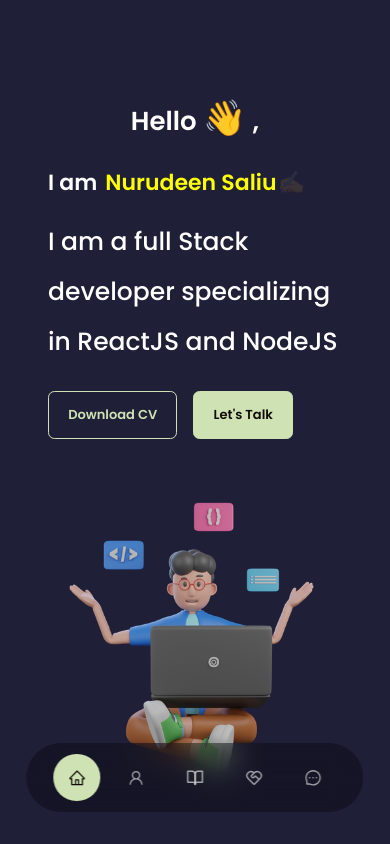
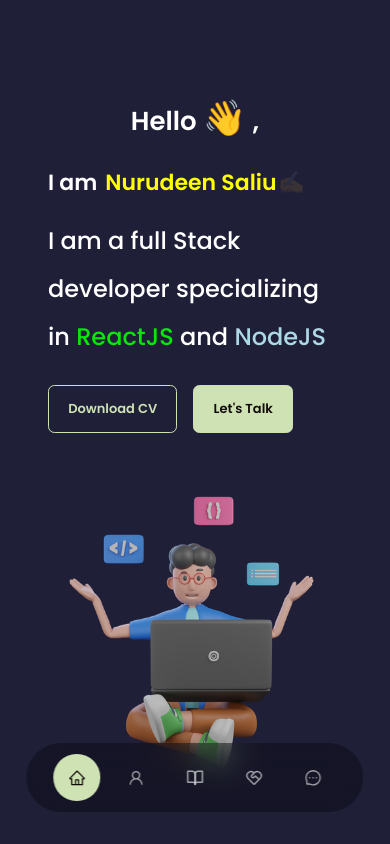
Before and after one commit to nurez305/my-portfolio-website, a React (Create React App) app: page / in a window 390 px wide. Shown: the top 844 px of the page. Built offline with nearby package versions, Linux system fonts and the light colour scheme.

Commit message:
adding new text

```diff
--- a/src/components/hero/Hero.jsx
+++ b/src/components/hero/Hero.jsx
@@ -65,7 +65,7 @@
               </span>
             </div>
             <h1 className="hero-main-text ">
-              I am a full Stack developer specializing in ReactJS and NodeJS
+              I am a full Stack developer specializing in <span className="react-text">ReactJS</span> and <span className="node-text">NodeJS</span>
             </h1>
 
             <div className="btn-div">
--- a/src/components/hero/hero.css
+++ b/src/components/hero/hero.css
@@ -73,6 +73,14 @@
    align-items: center;
 }
 
+.react-text {
+color: rgb(9, 230, 9);
+}
+
+.node-text{
+   color: lightblue;
+}
+
 
 .btn-div {
    display: flex;
@@ -119,7 +127,7 @@
    }
 
    .hero-main-text {
-      font-size: 25px;
+      font-size: 24px;
       line-height: 2;
    }
 
```
